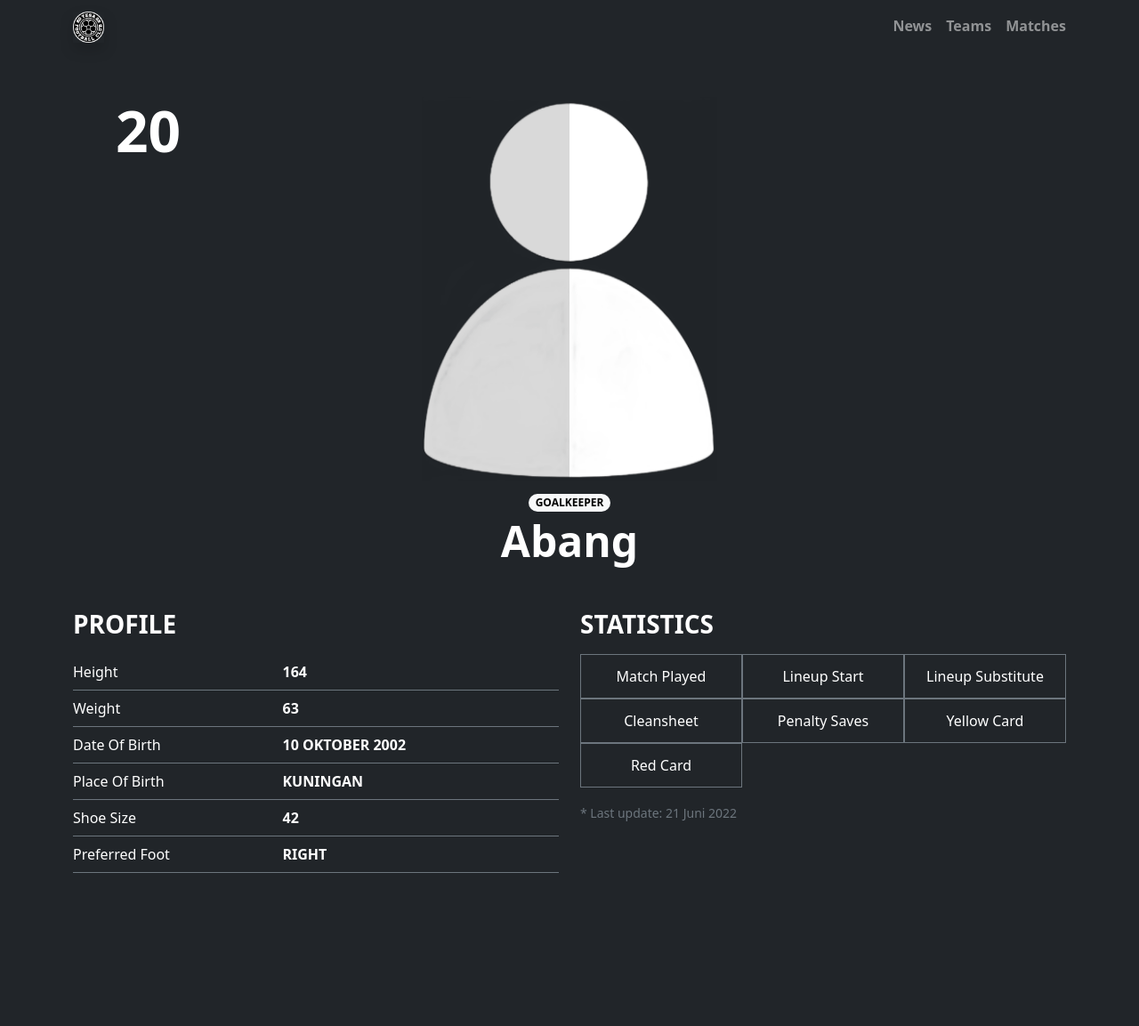
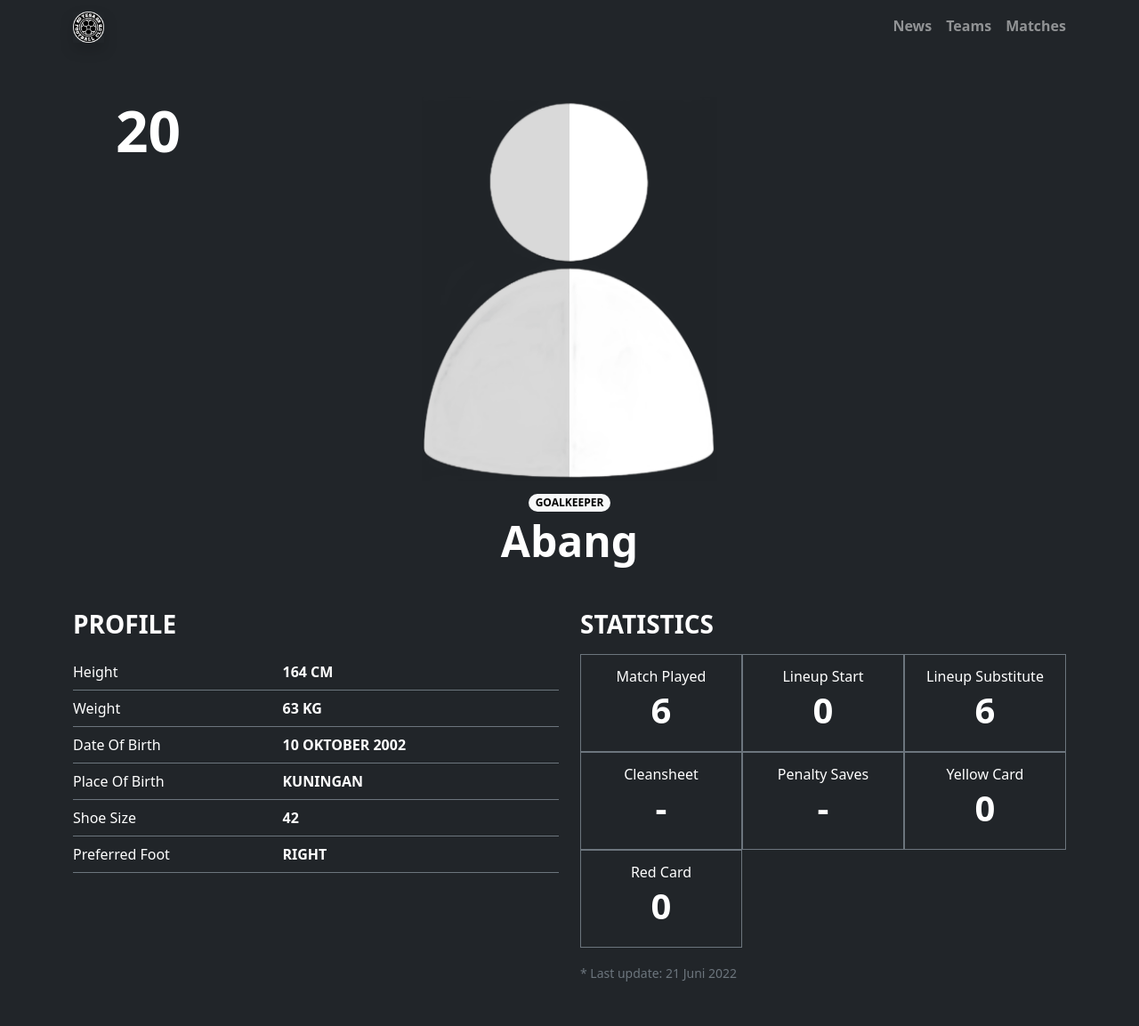
Before and after one commit to tesafc/tesafc.github.io, a Jekyll site: the page built from _players/1-number-20.md, in a window 1280 px wide. Shown: the whole page at 89% size. Built offline with Jekyll 4.4.1, drawn with Linux system fonts in a browser that asks for light colours; nearby versions of some CDN libraries; before the commit the page ends 1045 px from its top, so only the background shows below that.

Commit message:
Update 1-number-20.md

```diff
--- a/_players/1-number-20.md
+++ b/_players/1-number-20.md
@@ -8,9 +8,9 @@ team: first-team
 profile-picture:
 details:
   - name: height
-    value: "164"
+    value: "164 cm"
   - name: weight
-    value: "63"
+    value: "63 kg"
   - name: date of birth
     value: "10 oktober 2002"
   - name: place of birth
@@ -21,17 +21,17 @@ details:
     value: "right"
 stats:
   - name: match played
-    value: ""
+    value: "6"
   - name: lineup start
-    value: ""
+    value: "0"
   - name: lineup substitute
-    value: ""
+    value: "6"
   - name: cleansheet
-    value: ""
+    value: "-"
   - name: penalty saves
-    value: ""
+    value: "-"
   - name: yellow card
-    value: ""
+    value: "0"
   - name: red card
-    value: ""
+    value: "0"
 ---
```
